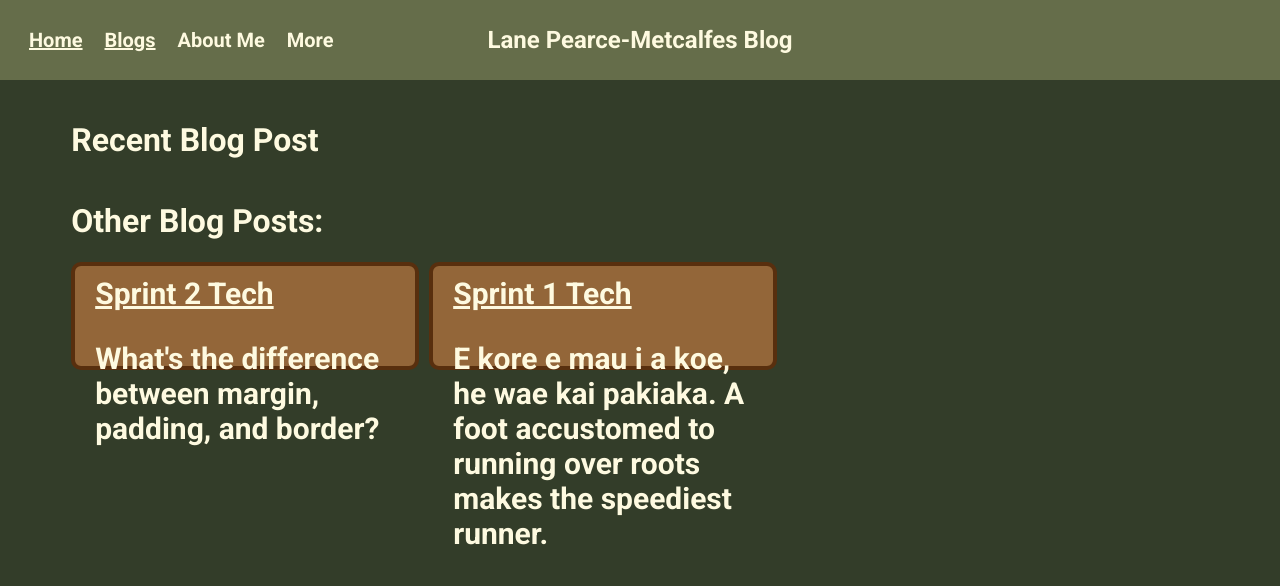
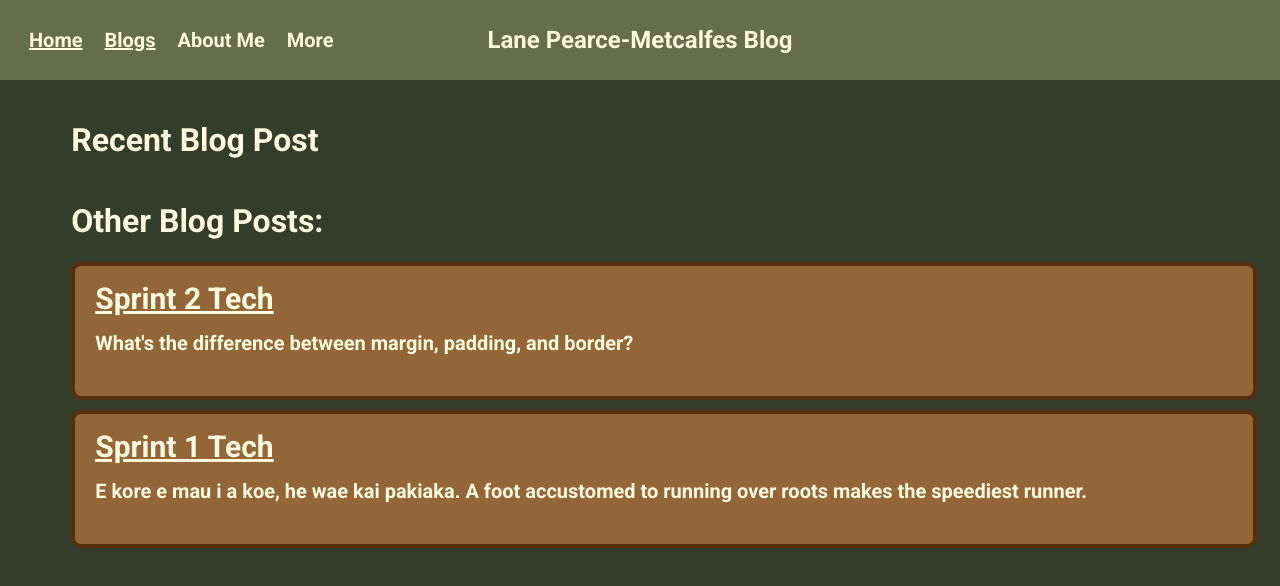
Before and after one commit to lane-pearce-metcalfe/lane-pearce-metcalfe.github.io, a plain HTML site: page blog/blog-list.html in a window 1280 px wide. Drawn offline with Linux system fonts and the light colour scheme; a web font is replaced by a local one.

Commit message:
Made list of blogs extened from one side of the page to the other to give more room to the descriptions

```diff
--- a/styles/blog-list.css
+++ b/styles/blog-list.css
@@ -8,23 +8,31 @@
 
 .blog-div {
   background-color: var(--light-orange);
-  width: 300px;
-  height: 80px;
+  width: 100%;
+  height: 100px;
   border: 4px solid var(--dark-orange);
-  padding: 10px 20px;
+  padding: 15px 20px;
   border-radius: 10px;
   font-size: 30px;
   font-weight: bold;
-  margin-right: 10px;
+  margin-bottom: 10px;
+}
+
+.blog-list p {
+  margin: 0;
+  margin-top: 15px;
+  font-size: 20px;
 }
 
 #blog-container {
   align-items: flex-start;
   padding-left: 5%;
-  width: 95%;
+  width: 90%;
+  padding-right: 5%;
 }
 
 .blog-list {
   display: flex;
-  flex-direction: row;
+  flex-direction: column;
+  width: 100%;
 }
```
